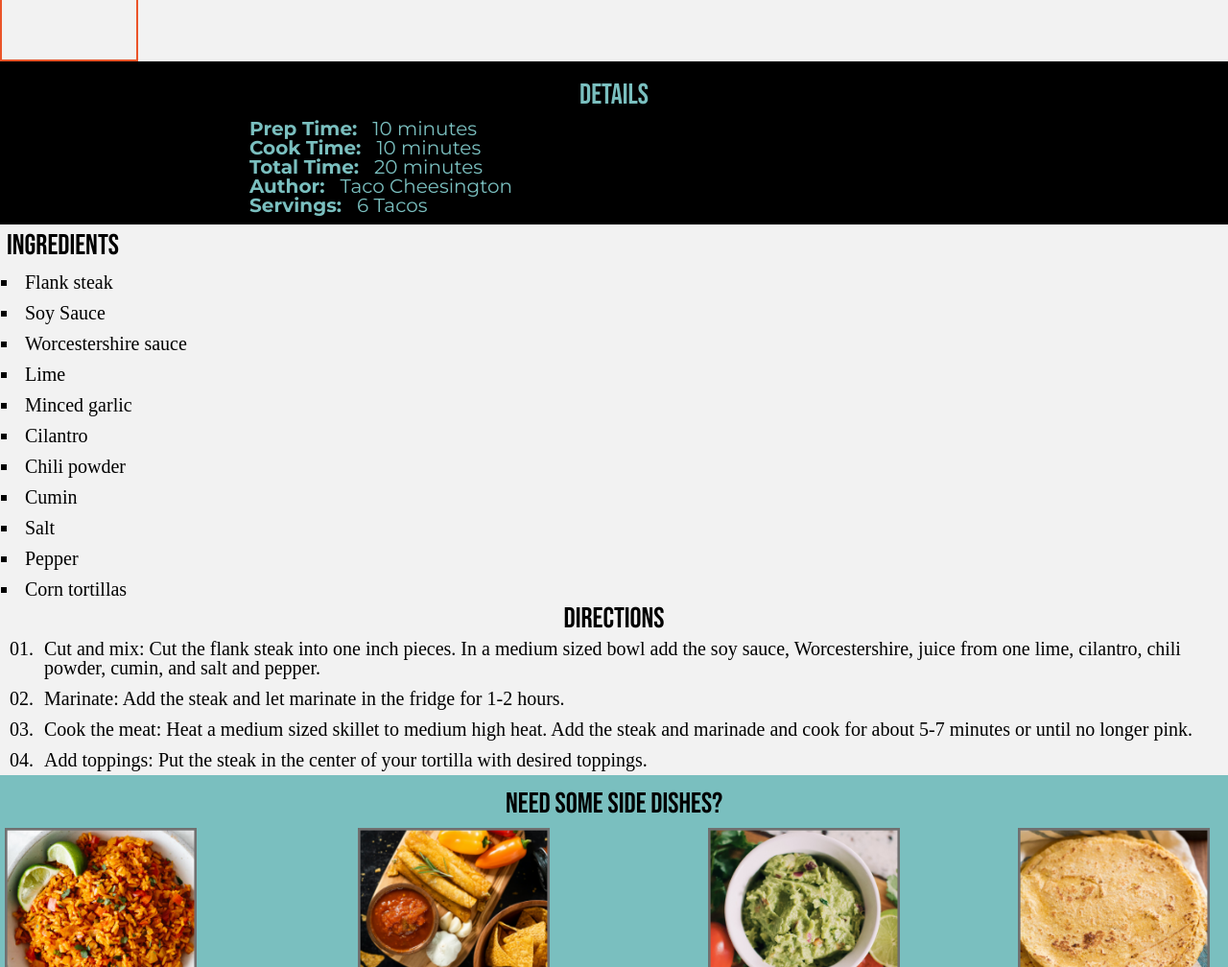
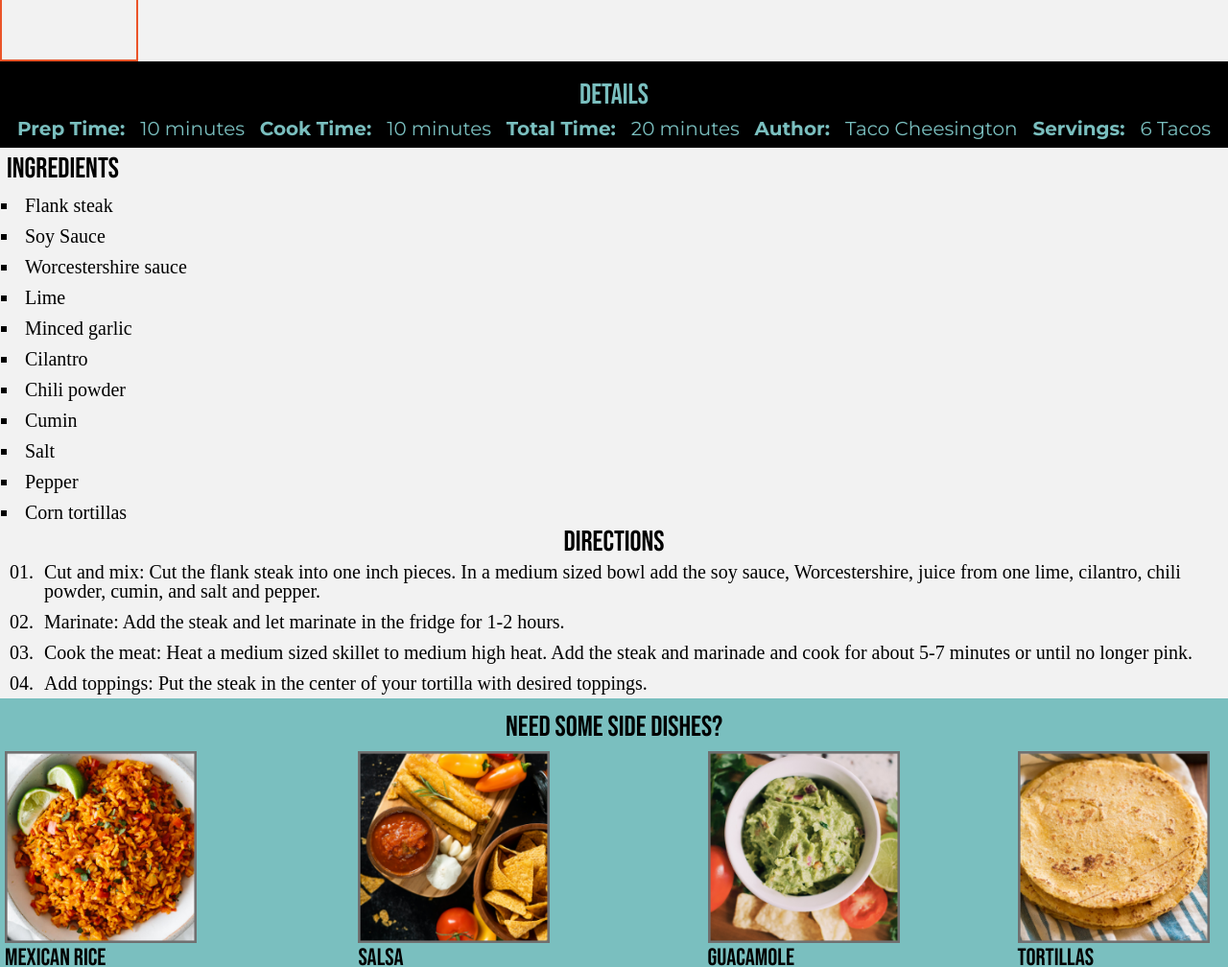
Before and after one commit to SebMezaTor/recipe, a plain HTML site: page index.html in a window 1280 px wide. Shown: the part 940-1948 px from the top of the page at 96% size. Drawn offline with Linux system fonts and the light colour scheme.

Commit message:
Updated CSS File
Added some code for the details list.

```diff
--- a/css/styles.css
+++ b/css/styles.css
@@ -712,17 +712,33 @@ footer p {
         color: #7ABFBF;
         background-color: #000000;
 
-
     }
 
+    .definition-list dl {
+        margin: auto;
+    }
 
+    #facts {
+        grid-template-columns: .5fr 2fr;
+        grid-template-rows: .2fr 1fr;
+    }
 
+    .definition-list {
+        display: flex;
+        flex-direction: row;
+        justify-content: space-between;
+        justify-items: center;
+    }
 
+    .definition-list dl {
+        margin: auto;
+    }
 
-    .directions ol {
-        display: grid;
+    .definition-list dt, .definition-list dd {
+        display: block;
+        text-align: center;
+    }
 
-    }
 
     /* This is a list of the different classes I have for the side dishes: aside class of side-dishes, a div class of dishes-grid, a div class of dish, and a div class of description-dish. */
 
--- a/index.html
+++ b/index.html
@@ -29,7 +29,7 @@
     </header>
     <main>
         <section class="details">
-            <h2>Details</h2>
+            <h2 id="facts">Details</h2>
             <div class="definition-list">
             <dl>
                 <dt>Prep Time:</dt>
```
